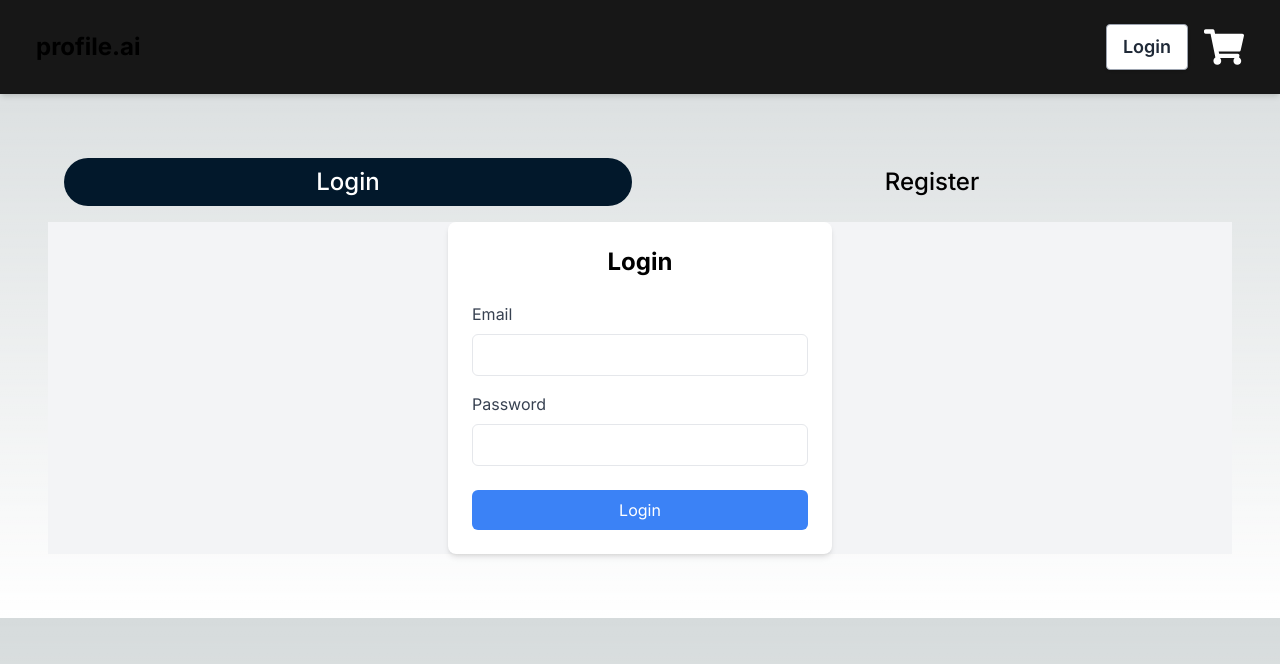
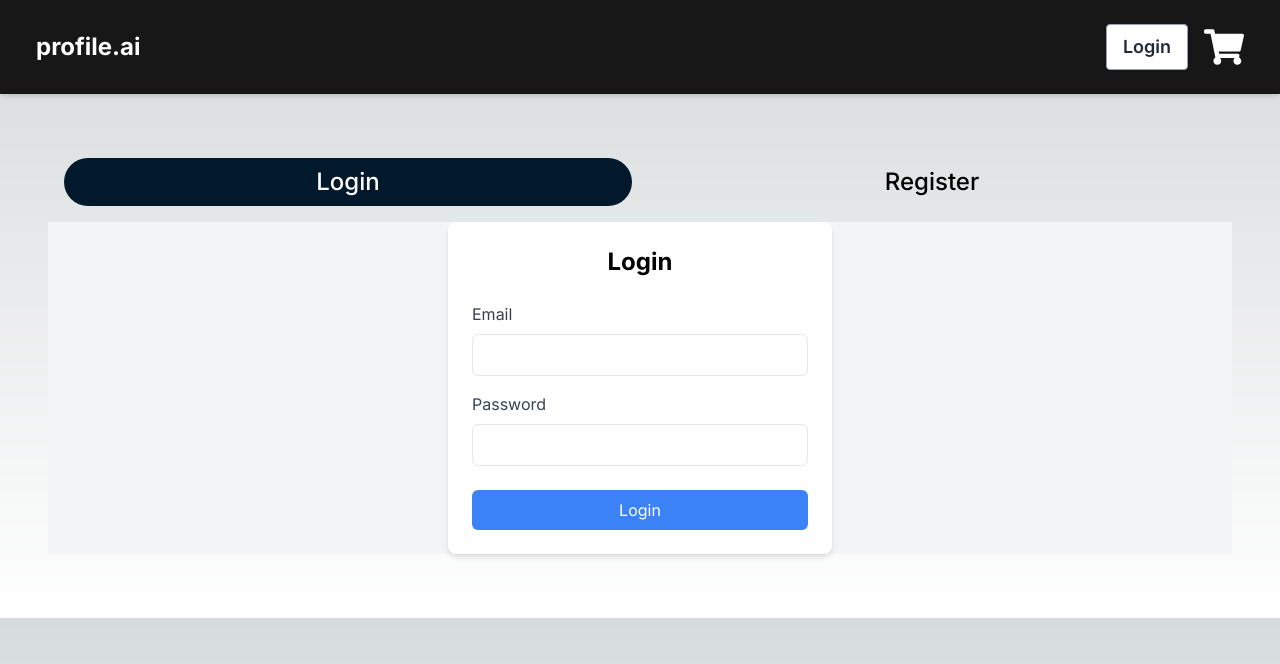
Before and after one commit to SFarazH/profile.ai, a Next.js app: page /auth in a window 1280 px wide. Shown: the top 664 px of the page. Built offline with nearby package versions, Linux system fonts and the light colour scheme; no server answers.

Commit message:
fix add toc art

```diff
--- a/src/components/Navbar.jsx
+++ b/src/components/Navbar.jsx
@@ -41,9 +41,11 @@ const Navbar = () => {
 
   return (
     <header className="flex justify-between items-center md:px-1 py-4 shadow-md fira sticky top-0 opacity-100 px-4 bg-neutral-900 z-50">
-      <h2 className="cursor-pointer font-bold flex items-center text-2xl  md:px-8">
-        profile.ai
-      </h2>
+      <Link href="/">
+        <h2 className="cursor-pointer font-bold flex items-center text-2xl  md:px-8 text-white">
+          profile.ai
+        </h2>
+      </Link>
 
       {/* Desktop Navigation */}
       <div className="flex items-center gap-4 md:px-8 py-2">
@@ -61,7 +63,7 @@ const Navbar = () => {
           </li>
         </ul>
         {/* <Link href="/cart"> */}
-        <Link href='/cart'>
+        <Link href="/cart">
           <FaShoppingCart className="text-white cursor-pointer" size={40} />
         </Link>
         {authUser ? (
--- a/src/components/ProductCard.jsx
+++ b/src/components/ProductCard.jsx
@@ -1,7 +1,6 @@
 import React from "react";
 import { FaShoppingCart } from "react-icons/fa";
 import { useCart } from "./cartCountContext";
-
 
 const ProductCard = ({ data }) => {
   const { fetchCartCount } = useCart();
@@ -13,13 +12,13 @@ const ProductCard = ({ data }) => {
         headers: {
           "Content-Type": "application/json",
         },
-        body: JSON.stringify({ productId }),
+        body: JSON.stringify({ productId, action: "increment" }),
       });
 
       const data = await response.json();
       console.log(data);
 
-      // Fetch updated cart count
+
       fetchCartCount();
     } catch (error) {
       console.error("Error adding to cart:", error);
```
